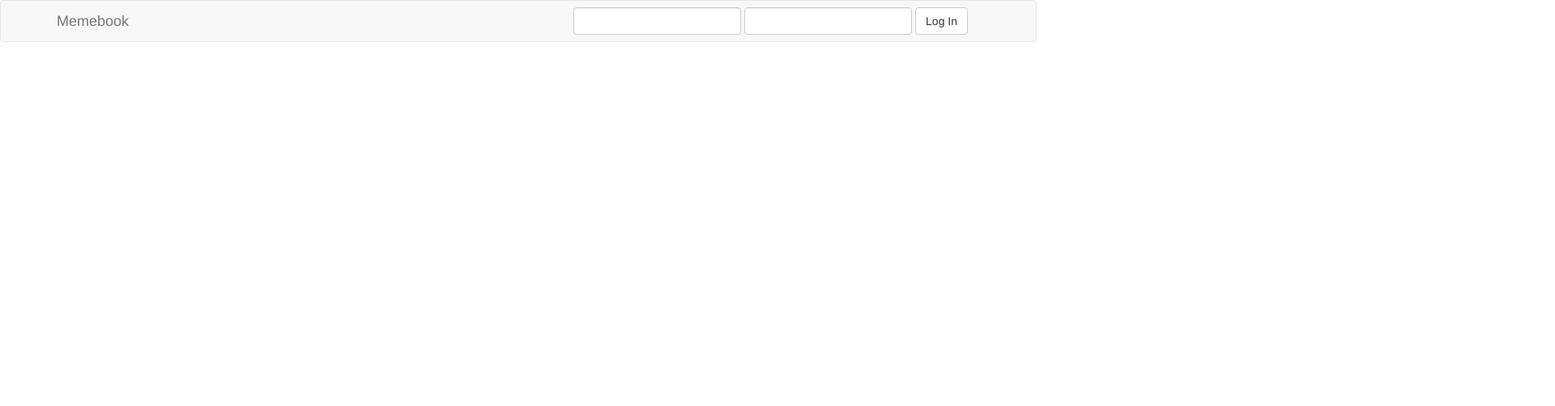
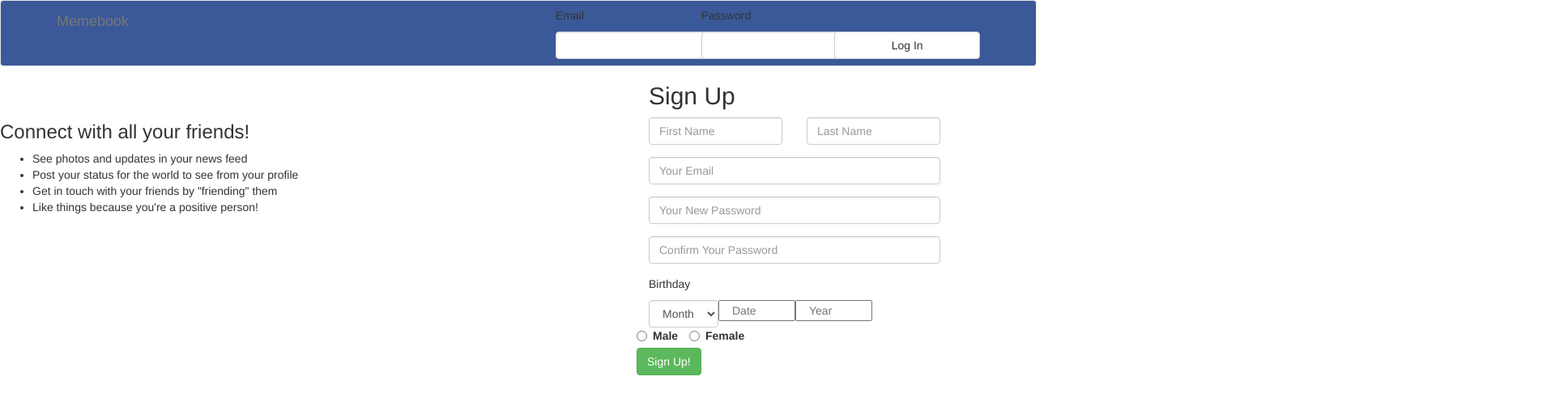
Before and after one commit to myxc/Memebook, a plain HTML site: page index.html in a window 1280 px wide. Shown: the top 502 px of the page at 81% size, 1920 px wide, since content can reach past the window. Drawn offline with nearby package versions, Linux system fonts and the light colour scheme.

Commit message:
just need to style

```diff
--- a/index.html
+++ b/index.html
@@ -38,16 +38,113 @@
         <!-- Collect the nav links, forms, and other content for toggling -->
         <div class="collapse navbar-collapse" id="bs-example-navbar-collapse-1">
         <form class="navbar-form navbar-right nav navbar-nav">
-
-           <div class="form-group">
+          <div class="row">
+            <p class="col-xs-6 col-md-4">Email</p>
+            <p class="col-xs-6 col-md-4">Password</p>
+          </div>
+          <div class="row">
+          <div class="form-group col-xs-6 col-md-4">
            <input type="text" class="form-control">
            </div>
-           <div class="form-group">
+           <div class="form-group col-xs-6 col-md-4">
            <input type="text" class="form-control">
            </div>
-           <button type="submit" class="btn btn-default">Log In</button>
+           <button class="btn btn-default col-xs-6 col-md-4" type="submit" class="btn btn-default">Log In</button>
+           </div>
         </form>
-
-    </div><!-- /.navbar-collapse -->
+        </div><!-- /.navbar-collapse -->
   </div><!-- /.container-fluid -->
 </nav>
+<body>
+<div class="row">
+      <!-- Connect to all your friends part -->
+    <div class="jumbotron boy col-xs-4 col-md-2">
+     <h3>Connect with all your friends!</h3>
+  <ul>
+    <li>See photos and updates in your news feed</li>
+    <li>Post your status for the world to see from your profile</li>
+    <li>Get in touch with your friends by "friending" them</li>
+    <li>Like things because you're a positive person!</li>
+    </ul>
+</div>
+
+  <!--Sign up boxes-->
+  <div class="col-xs-4 col-md-2">
+    <div class="container sign-up boy">
+    <div class="row">
+      <h2 class="col-xs-6 col-md-4">Sign Up</h2>
+    </div>
+  <div class="row">
+          <div class="form-group col-xs-4 col-md-2">
+           <input type="text" class="form-control" placeholder="First Name">
+           </div>
+           <div class="form-group col-xs-4 col-md-2">
+           <input type="text" class="form-control" placeholder="Last Name">
+           </div>
+  </div>
+
+  <div class="row">
+          <div class="form-group col-xs-4 col-md-4">
+           <input type="text" class="form-control" placeholder="Your Email">
+           </div>
+            </div>
+
+  <div class="row">
+          <div class="form-group col-xs-4 col-md-4">
+           <input type="text" class="form-control" placeholder="Your New Password">
+           </div>
+             </div>
+
+  <div class="row">
+          <div class="form-group col-xs-4 col-md-4">
+           <input type="text" class="form-control" placeholder="Confirm Your Password">
+           </div>
+            </div>
+  <div class="row">
+    <p class="col-xs-4 col-md-1">Birthday</p>
+    </div>
+<style>
+  select:invalid {color:gray;}</style>
+    <form class="class="row"">
+  <select required class="form-control month col-xs-4 col-md-1" name="Month">
+  <option disabled selected hidden id="month-select">Month</option>
+  <option>January</option>
+  <option>February</option>
+  <option>March</option>
+  <option>April</option>
+  <option>May</option>
+    <option>June</option>
+  <option>July</option>
+  <option>August</option>
+  <option>September</option>
+  <option>October</option>
+    <option>November</option>
+  <option>December</option>
+</select>
+<!-- Change this into a form/select later won't do it now cuz i'm sure there's a better way to do it... -->
+  <input class="col-xs-4 col-md-1" type="number" name="Date" step="1" min="1" max="31" placeholder="Date">
+    <input class="col-xs-4 col-md-1" type="number" name="Year" step="1" min="1930" max="2016" placeholder="Year">
+</form>
+<div class="row">
+<p>
+</p>
+</div>
+<form class="row">
+  <div class="radio-inline">
+  <label>
+    <input type="radio" name="optionsRadios" id="optionsRadios1" value="male">
+    Male
+  </label>
+</div>
+<div class="radio-inline">
+  <label>
+    <input type="radio" name="optionsRadios" id="optionsRadios2" value="female">
+    Female
+  </label>
+  </div>
+  </form>
+  <form class="row">
+    <button type="button" class="btn btn-success">Sign Up!</button>
+</div>
+</div>
+</div>
--- a/styles.scss
+++ b/styles.scss
@@ -0,0 +1,28 @@
+.jumbotron{
+	float:left;
+	;
+}
+.navbar{
+	margin:0;
+	background-color: #3b5998;
+}
+.jumbotron{
+	box-sizing: border-box;
+	background-color: white;
+		width:60%;
+		text-align: justify-all;
+}
+.container .sign-up{
+	float:right;
+		box-sizing: border-box;
+	width:40%;
+}
+.boy{
+	clear:both;
+}
+.month{
+	width: 86px;
+}
+#month-select{
+	background-color: gray;
+}
```
Also changed, not shown: styles.css, 1 other file.
